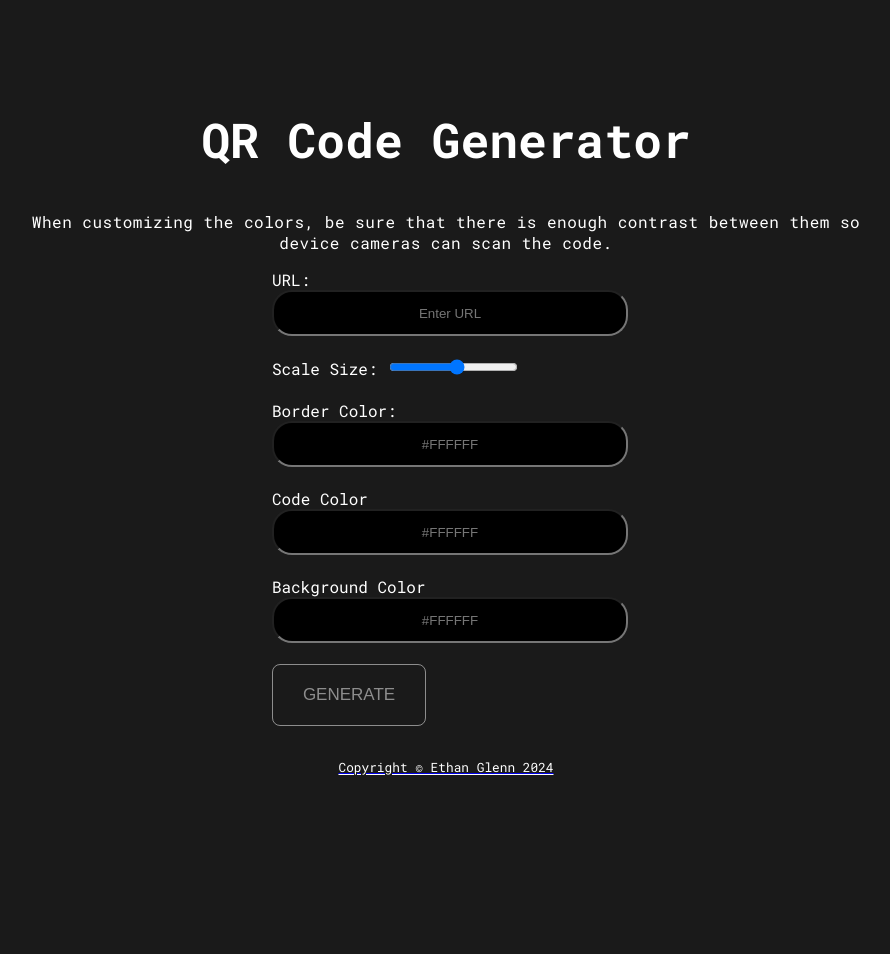
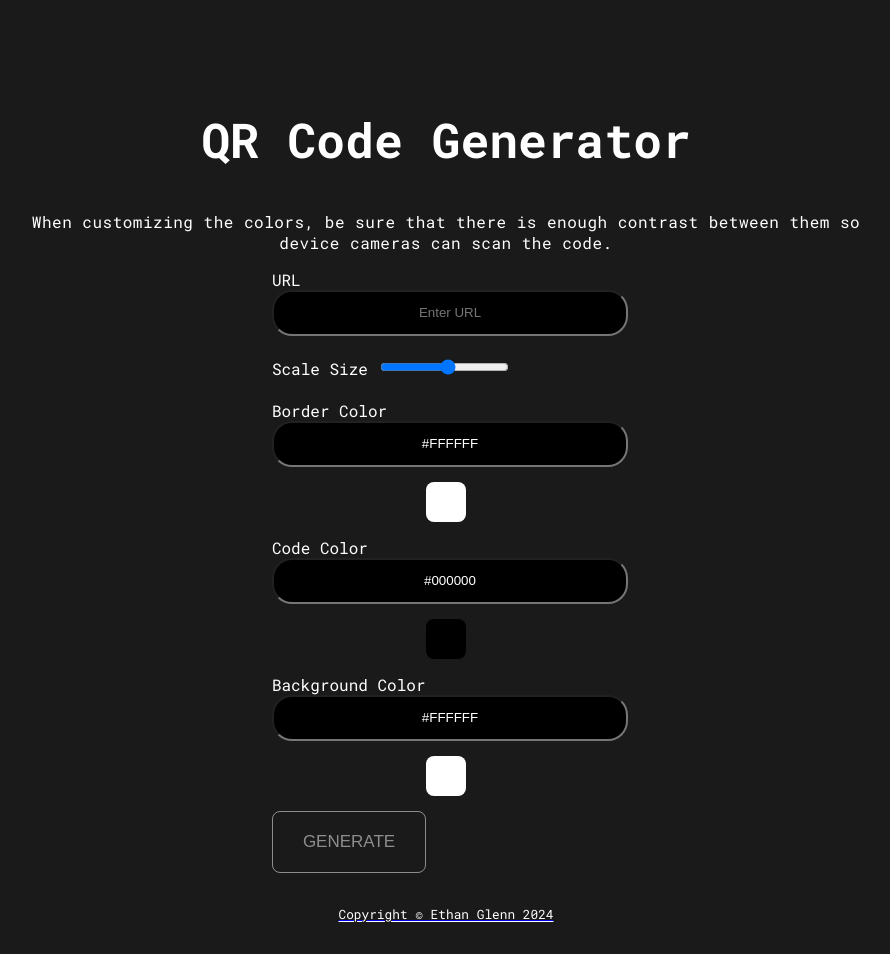
Before and after one commit to eglenn-dev/qr-code-generator, a Flask app: page /qr in a window 1280 px wide. Shown: the whole page, without its empty margins (194-1084 px from the left). Before the commit the page ends 775 px from the top, so only its background shows below. Run offline with Flask 2, Linux system fonts and the light colour scheme.

Commit message:
Added color preview box

```diff
--- a/templates/qr.html
+++ b/templates/qr.html
@@ -7,6 +7,7 @@
     <title>QR Code Generator</title>
     <link rel="icon" type="image/x-icon" href="{{ url_for('static', filename='whale.webp') }}">
     <link rel="stylesheet" href="{{ url_for('static', filename='qr.css') }}">
+    <script src="{{ url_for('static', filename='colorPreview.js') }}"></script>
 </head>
 
 <body>
@@ -17,24 +18,27 @@
     </section>
     <section id="settings-form">
         <form action="/qr-img" method="post">
-            <label for="urlInput">URL:</label>
+            <label for="urlInput">URL</label>
             <input type="text" class="input-text" id="urlInput" name="urlInput" placeholder="Enter URL"
                 required><br><br>
 
-            <label for="sliderInput">Scale Size:</label>
+            <label for="sliderInput">Scale Size</label>
             <input type="range" id="scale" name="scale" min="5" max="20" step="1"><br><br>
 
-            <label for="hexcodeInput">Border Color:</label>
-            <input type="text" class="input-text" id="borderColor" name="borderColor" placeholder="#FFFFFF"
-                pattern="^#([A-Fa-f0-9]{6}|[A-Fa-f0-9]{3})$"><br><br>
+            <label for="hexcodeInput">Border Color</label>
+            <input oninput="updateColorPreview()" type="text" class="input-text" id="borderColor" name="borderColor" placeholder="#FFFFFF"
+               value="#FFFFFF" pattern="^#([A-Fa-f0-9]{6}|[A-Fa-f0-9]{3})$">
+            <div id="borderPreview"></div>
 
             <label for="hexcodeInput">Code Color</label>
-            <input type="text" class="input-text" id="codeColor" name="codeColor" placeholder="#FFFFFF"
-                pattern="^#([A-Fa-f0-9]{6}|[A-Fa-f0-9]{3})$"><br><br>
+            <input oninput="updateColorPreview()" type="text" class="input-text" id="codeColor" name="codeColor" placeholder="#FFFFFF"
+            value="#000000" pattern="^#([A-Fa-f0-9]{6}|[A-Fa-f0-9]{3})$">
+            <div id="codePreview"></div>
 
             <label for="hexcodeInput">Background Color</label>
-            <input type="text" class="input-text" id="backgroundColor" name="backgroundColor" placeholder="#FFFFFF"
-                pattern="^#([A-Fa-f0-9]{6}|[A-Fa-f0-9]{3})$"><br><br>
+            <input oninput="updateColorPreview()" type="text" class="input-text" id="backgroundColor" name="backgroundColor" placeholder="#FFFFFF"
+            value="#FFFFFF" pattern="^#([A-Fa-f0-9]{6}|[A-Fa-f0-9]{3})$">
+            <div id="backgroundPreview"></div>
 
             <button>
                 <input id="submit-button" name="generate" type="submit" value="Generate">
@@ -47,6 +51,8 @@
         </a>
     </footer>
     <script>
+        updateColorPreview();
+        enforceHashtag();
         const now = new Date();
         const year = now.getFullYear();
         footerMessage = document.getElementById('cp-footer');
```
